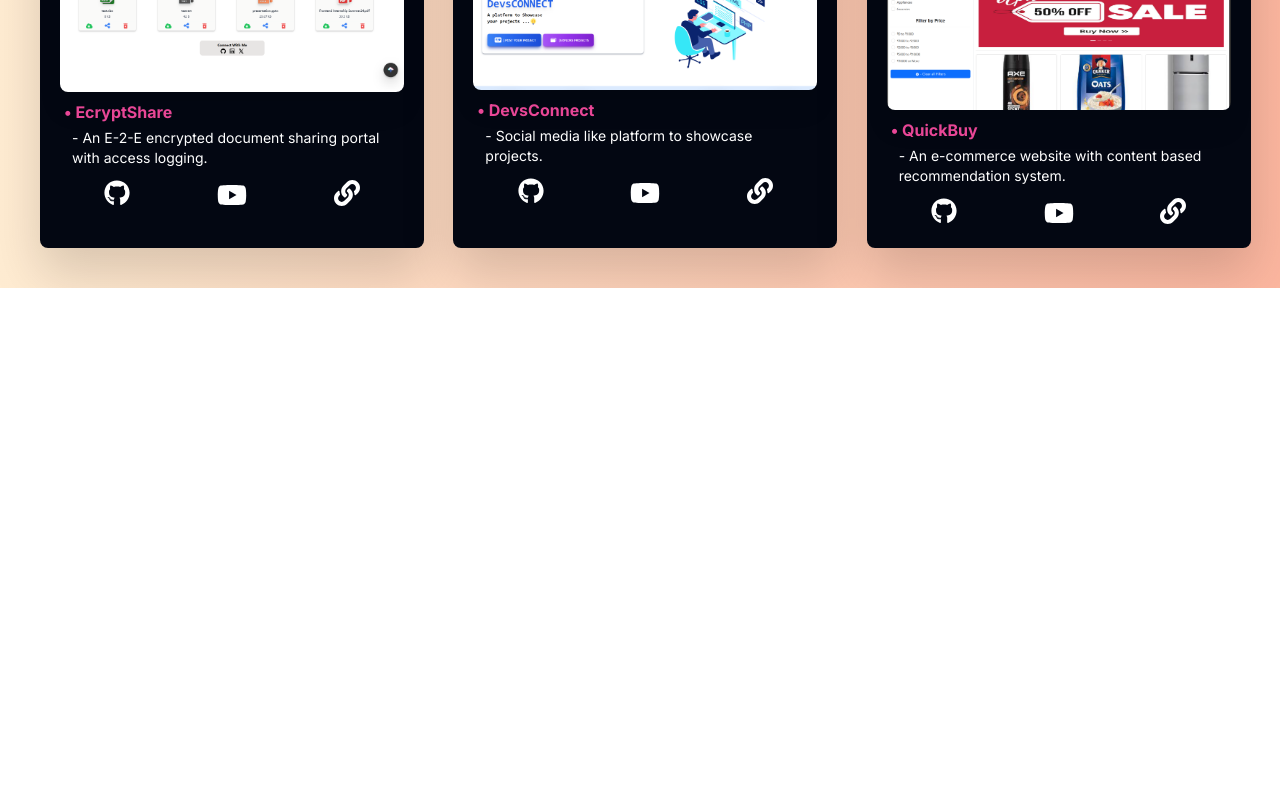
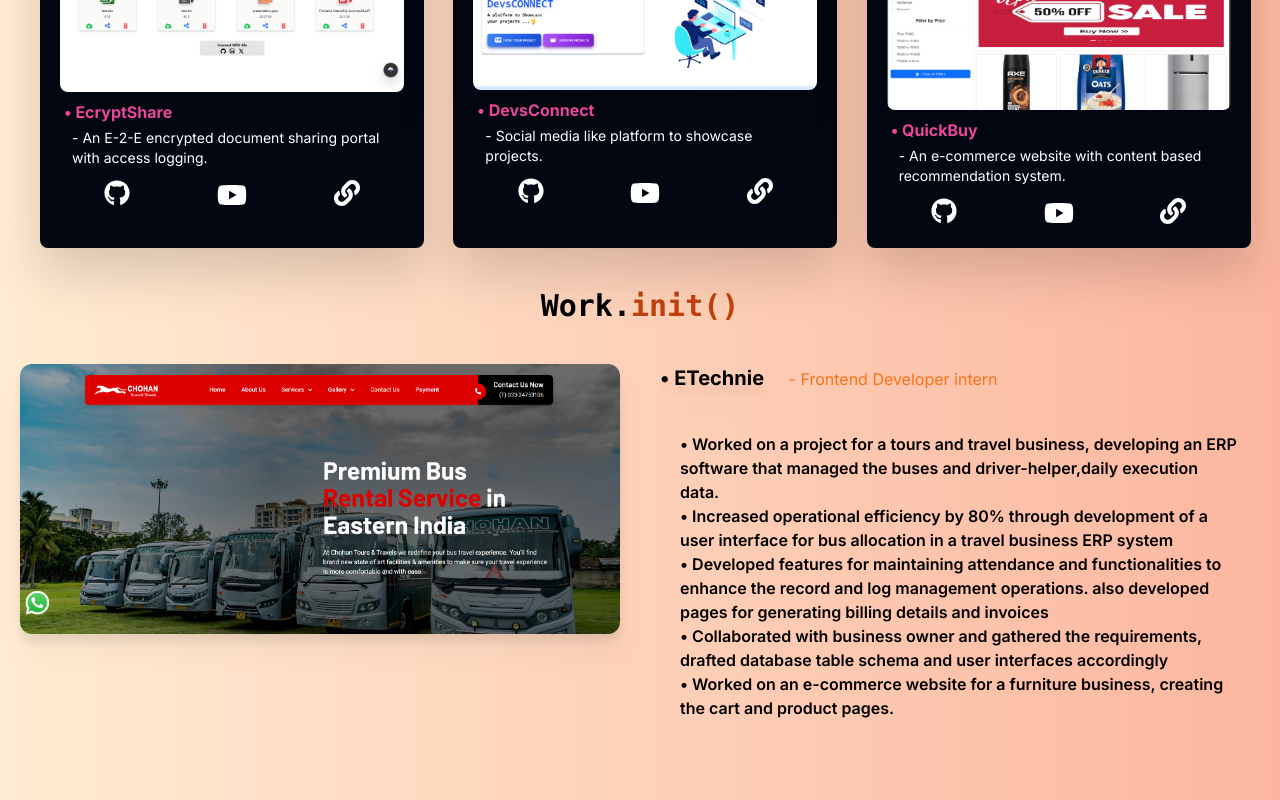
Before and after one commit to RohanM-12/Portfolio, a Next.js app: page / in a window 1280 px wide. Shown: the part 1453-2253 px from the top of the page. Before the commit the page ends 1741 px from the top, so only its background shows below. Built offline with nearby package versions, Linux system fonts and the light colour scheme.

Commit message:
work added

```diff
--- a/src/app/page.js
+++ b/src/app/page.js
@@ -1,6 +1,7 @@
 "use client";
 import AboutMe from "@/components/AboutMe";
 import Projects from "@/components/Projects";
+import Work from "@/components/work";
 import { Image } from "antd";
 import { FaCopy } from "react-icons/fa6";
 import { FaChevronDown } from "react-icons/fa6";
@@ -64,6 +65,9 @@ export default function Home() {
       <div>
         <Projects />
       </div>
+      <div>
+        <Work />
+      </div>
     </main>
   );
 }
--- /dev/null
+++ b/src/components/Work.jsx
@@ -0,0 +1,57 @@
+"use client";
+import Image from "next/image";
+import React from "react";
+
+const Work = () => {
+  return (
+    <>
+      <div className="flex justify-center items-center text-3xl font-mono font-bold">
+        <span className="font-mono text-black font-bold"> Work.</span>
+        <span className="text-orange-700">init()</span>
+      </div>
+      <div className="grid grid-cols-2">
+        <div className=" p-5 py-10 ">
+          <Image
+            className="rounded-xl drop-shadow-xl hover:scale-105 transition-transform duration-300"
+            src={"/chohanTravel.png"}
+            width={700}
+            height={700}
+          />
+        </div>
+        <div className="py-10">
+          <span className="text-xl font-bold drop-shadow-xl p-5 ">
+            • ETechnie
+          </span>
+          <span className="text-orange-500"> - Frontend Developer intern </span>
+          <div className="p-10 font-semibold">
+            <span>
+              • Worked on a project for a tours and travel business, developing
+              an ERP software that managed the buses and driver-helper,daily
+              execution data.
+            </span>
+            <div>
+              • Increased operational efficiency by 80% through development of a
+              user interface for bus allocation in a travel business ERP system
+            </div>
+            <div>
+              • Developed features for maintaining attendance and
+              functionalities to enhance the record and log management
+              operations. also developed pages for generating billing details
+              and invoices
+            </div>
+            <div>
+              • Collaborated with business owner and gathered the requirements,
+              drafted database table schema and user interfaces accordingly
+            </div>
+            <div>
+              • Worked on an e-commerce website for a furniture business,
+              creating the cart and product pages.
+            </div>
+          </div>
+        </div>
+      </div>
+    </>
+  );
+};
+
+export default Work;
```
Also changed, not shown: public/chohanTravel.png (added).
